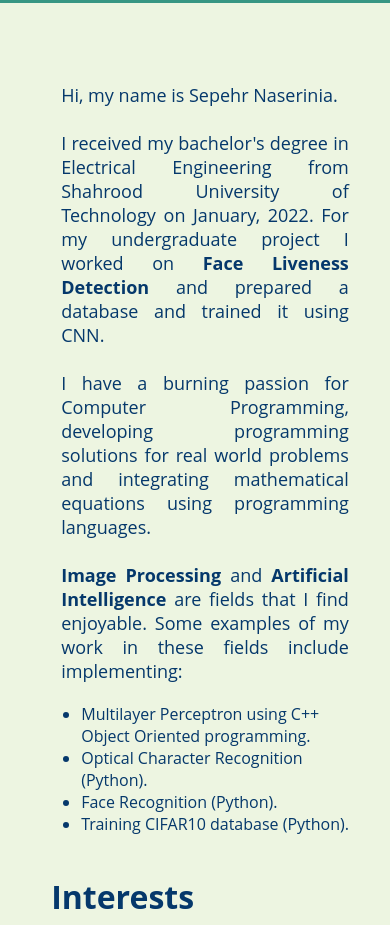
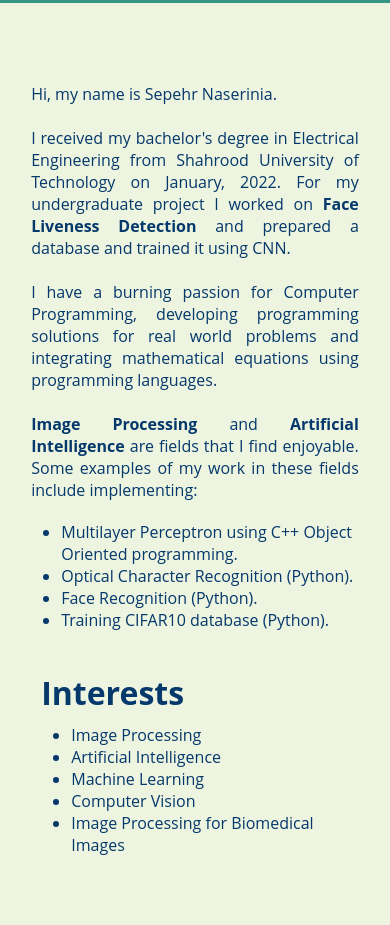
Before and after one commit to sepehrnaserinia/sepehrnaserinia.github.io, a plain HTML site: page index.html in a window 390 px wide. Shown: the part 70-995 px from the top of the page. Drawn offline with Linux system fonts and the light colour scheme.

Commit message:
Fix Responsiveness for Smaller Displays
made page margin smaller (8%) and removed element's side margins

```diff
--- a/About/index.css
+++ b/About/index.css
@@ -107,6 +107,12 @@
 }
 
 
+@media only screen and (max-width: 1200px) {
+    .about {
+        padding-left: 8%;
+        padding-right: 8%;
+    }
+}
 @media only screen and (min-width:992px) and (max-width: 1280px) {
     .about-body {
         flex-wrap: wrap;
--- a/index.css
+++ b/index.css
@@ -20,12 +20,12 @@
     font-size: 18px;
     color: var(--color-b);
 }
-.content-sidebar h2 {
+.content-sidebar-title {
     margin: 10px;
     font-size: 32px;
     color: var(--color-b);
 }
-.content-sidebar ul {
+.content-sidebar-list {
     font-size: 20px;
 }
 
@@ -34,6 +34,9 @@
     .content {
         padding-left: 10%;
         padding-right: 10%;
+    }
+    .content-sidebar-list {
+        font-size: 18px;
     }
 }
 @media only screen and (max-width: 1200px) {
@@ -50,3 +53,13 @@
         width: 100%;
     }
 }
+@media only screen and (max-width: 768px) {
+    .content-body p {
+        padding-left: 0px;
+        padding-right: 0px;
+        font-size: 16px;
+    }
+    .content-sidebar-list {
+        font-size: 16px;
+    }
+}
--- a/index.html
+++ b/index.html
@@ -28,7 +28,7 @@
     </nav>
 
     <div class="content">
-        <div class="content-body">
+        <div class="content-body no-side-margin-small-disp">
             <p>
                 Hi, my name is Sepehr Naserinia.
                 <br/><br/>
@@ -38,7 +38,7 @@
                 <br/><br/>
                 <strong>Image Processing</strong> and <strong>Artificial Intelligence</strong> are fields that I find enjoyable. Some examples of my work in these fields include implementing:
             </p>
-            <ul>
+            <ul class="no-side-margin-small-disp">
                 <li>Multilayer Perceptron using C++ Object Oriented programming.</li>
                 <li>Optical Character Recognition (Python).</li>
                 <li>Face Recognition (Python).</li>
@@ -46,8 +46,8 @@
             </ul>
         </div>
         <div class="content-sidebar">
-            <h2>Interests</h2>
-            <ul>
+            <h2 class="content-sidebar-title no-side-margin-small-disp">Interests</h2>
+            <ul class="content-sidebar-list no-side-margin-small-disp">
                 <li>Image Processing</li>
                 <li>Artificial Intelligence</li>
                 <li>Machine Learning</li>
```
Also changed, not shown: 404.css (+8 -2 lines), 404.html (+2 -2 lines), About/index.html (+1 -1 lines), Projects/index.html (+1 -1 lines).
